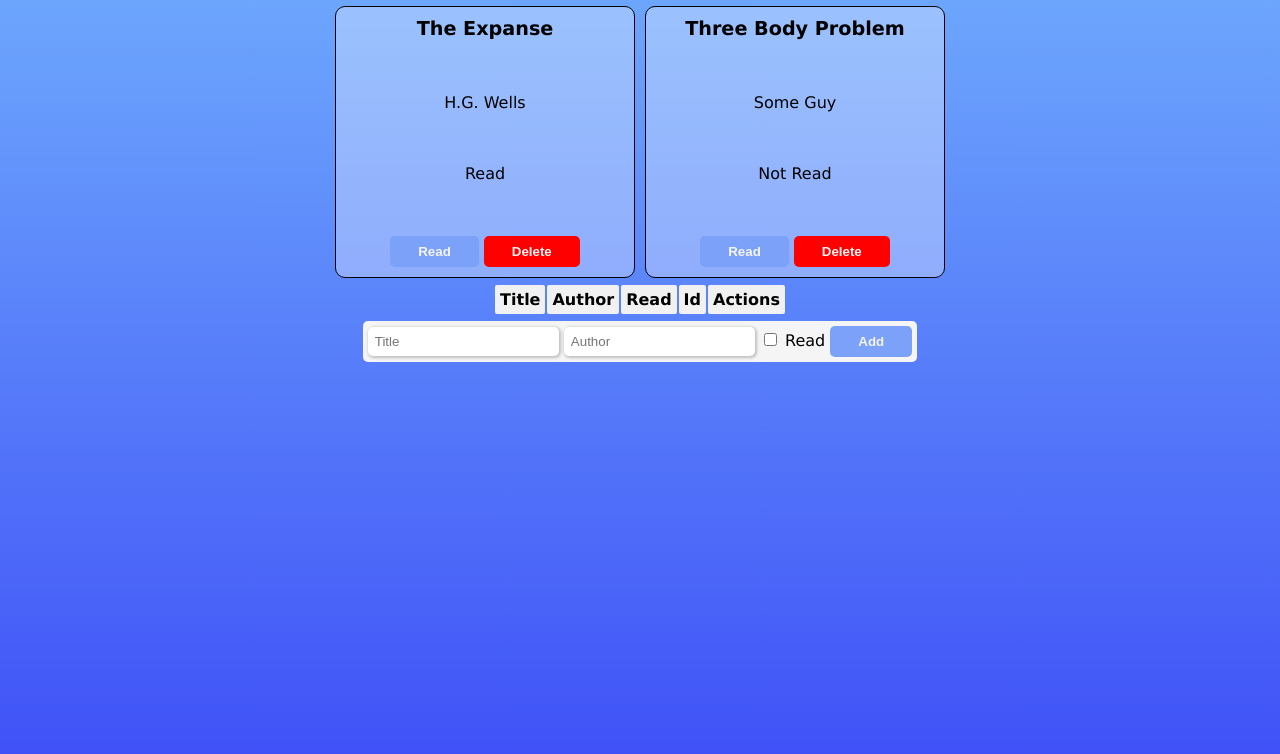
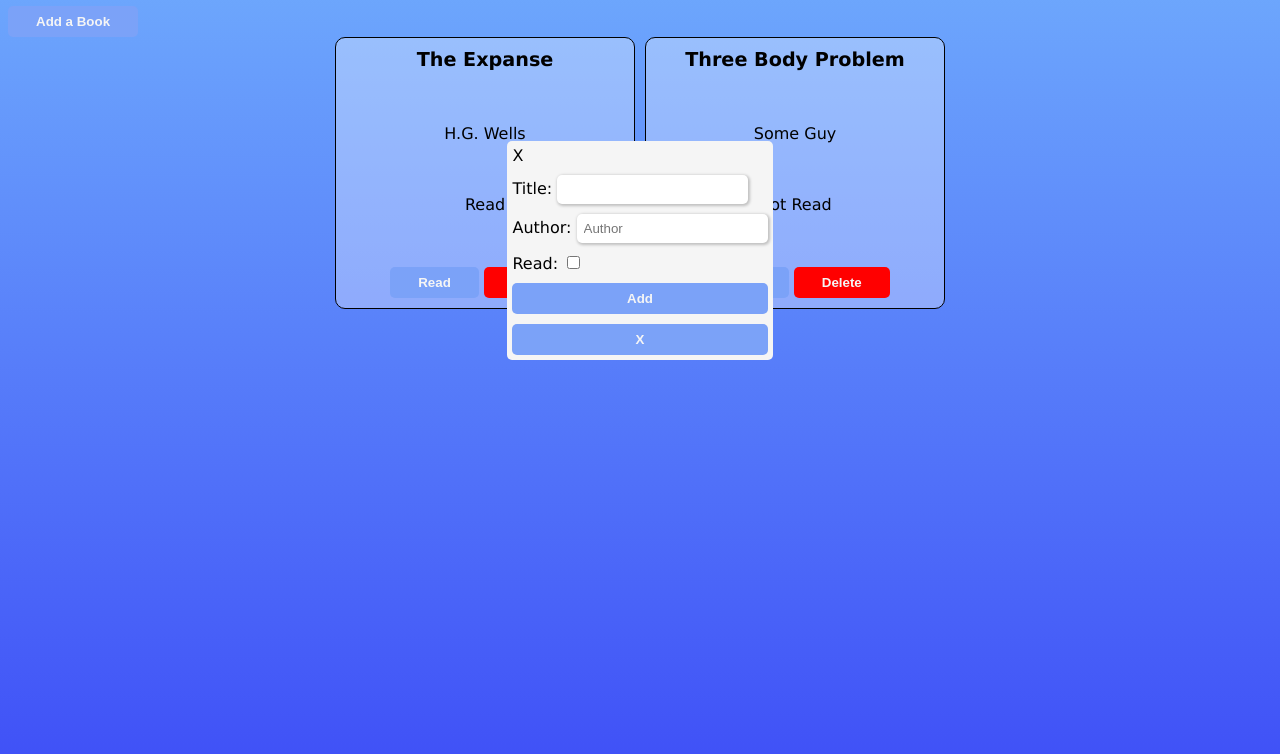
Before and after one commit to Fellryn/top-library, a plain HTML site: page index.html in a window 1280 px wide. Shown: the part 75-829 px from the top of the page. Drawn offline with Linux system fonts and the light colour scheme.

Commit message:
Change new book ui to dialog, add add book button

```diff
--- a/index.html
+++ b/index.html
@@ -11,57 +11,38 @@
 
 <body>
     <div class="container">
+        <div>
             <h1>My Library</h1>
+            <button id="add-book">Add a Book</button>
+        </div>
 
         <div class="grid">
-            <div class="card">
-                <div>Title</div>
-                <div>Author</div>
-                <div>Read</div>
-                <div><button class="btn-read">Read</button><button class="btn-delete">Delete</button></div>
-            </div>
-            <div class="card">
-                <div>Title</div>
-                <div>Author</div>
-                <div>Read</div>
-                <div>Buttons</div>
-            </div>
-            <div class="card">
-                <div>Title</div>
-                <div>Author</div>
-                <div>Read</div>
-                <div>Buttons</div>
-            </div>
-            <div class="card">
-                <div>Title</div>
-                <div>Author</div>
-                <div>Read</div>
-                <div>Buttons</div>
-            </div>
+
         </div>
 
-        <table id="library-table">
-            <thead>
-                <tr>
-                    <th>Title</th>
-                    <th>Author</th>
-                    <th>Read</th>
-                    <th>Id</th>
-                    <th>Actions</th>
-                </tr>
-            </thead>
-            <tbody>
-            </tbody>
-        </table>
+        <dialog open>
             <div class="form-container">
-            <form id="form" action="">
-                <input type="text" id="title" name="title" placeholder="Title">
+                <form id="form" action="" method="dialog">
+                    <div class="close-button">
+                        X
+                    </div>
+                    <div>
+                        <label for="title">Title: </label>
+                        <input type="text" id="title" name="title" placeholder="">
+                    </div>
+                    <div>
+                        <label for="author">Author: </label>
                         <input type="text" id="author" name="author" placeholder="Author">
+                    </div>
+                    <div>
+                        <label for="read">Read: </label>
                         <input type="checkbox" id="read" name="read" placeholder="Author">
-                <label for="read">Read</label>
+                    </div>
                     <button type="submit">Add</button>
+                    <button>X</button>
                 </form>
             </div>
+        </dialog>
     </div>
 </body>
 
--- a/javascript.js
+++ b/javascript.js
@@ -3,7 +3,7 @@ const library = [];
 const form = document.querySelector("form");
 
 form.addEventListener('submit', (e) => {
-    e.preventDefault();
+    // e.preventDefault();
     const data = Object.fromEntries(new FormData(form));
     if (data.author === "" || data.title === "") {
         alert("Please enter a title and author");
--- a/styles.css
+++ b/styles.css
@@ -5,11 +5,16 @@ body {
 }
 
 .container {
-
+    position: relative;
 }
 
 .container > h1 {
     text-align: center;
+    display: inline;
+}
+
+#add-book {
+    display: inline;
 }
 
 table {
@@ -39,8 +44,10 @@ tbody tr:nth-of-type(2n + 2) td {
     background-color: whitesmoke;
 }
 
-form {
-    text-align: center;
+#form {
+    display: flex;
+    flex-direction: column;
+    gap: 10px;
 }
 
 input {
@@ -112,3 +119,10 @@ button:active {
     font-weight: bold;
     font-size: 1.2rem;
 }
+
+dialog {
+    position: fixed;
+    top: 200px;
+    border: none;
+    background: none;
+}
```
Lines whose indentation alone changed are shown as unchanged.
